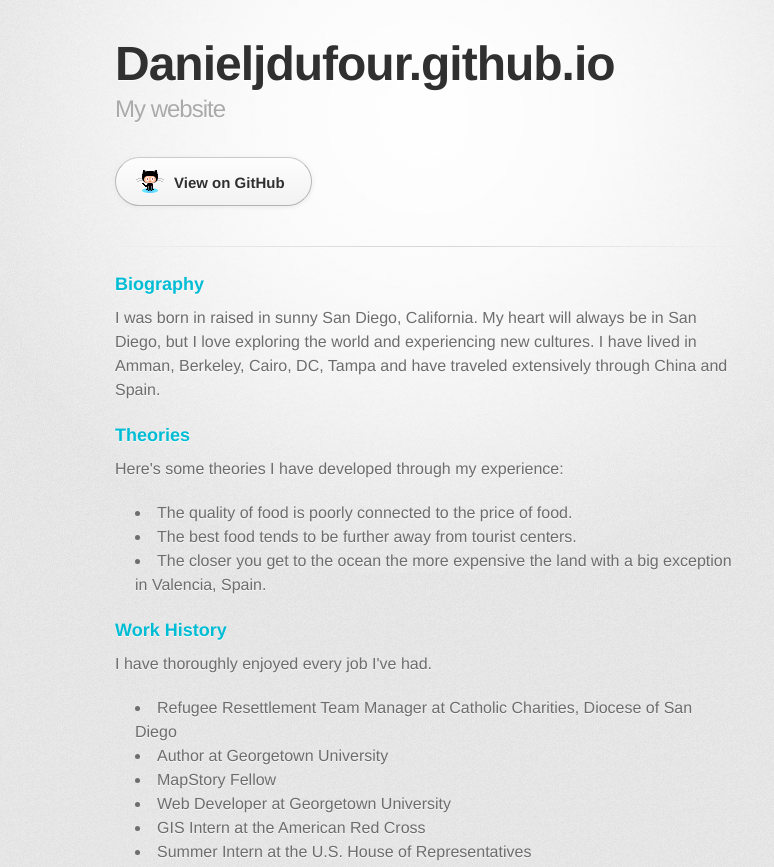
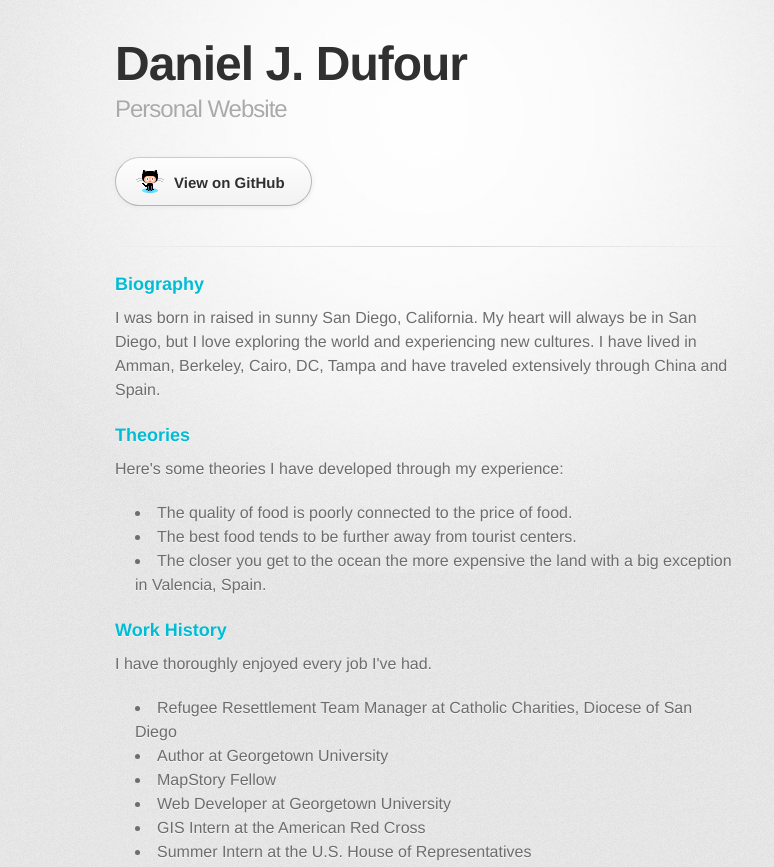
Before and after one commit to DanielJDufour/danieljdufour.github.io, a plain HTML site: page index.html in a window 1280 px wide. Shown: the top 867 px of the page, without its empty margins (215-989 px from the left). Drawn offline with Linux system fonts and the light colour scheme; a web font is replaced by a local one.

Commit message:
Update index.html

```diff
--- a/index.html
+++ b/index.html
@@ -18,8 +18,8 @@
       <div class="inner">
 
         <header>
-          <h1>Danieljdufour.github.io</h1>
-          <h2>My website</h2>
+          <h1>Daniel J. Dufour</h1>
+          <h2>Personal Website</h2>
         </header>
 
         <section id="downloads" class="clearfix">
```
